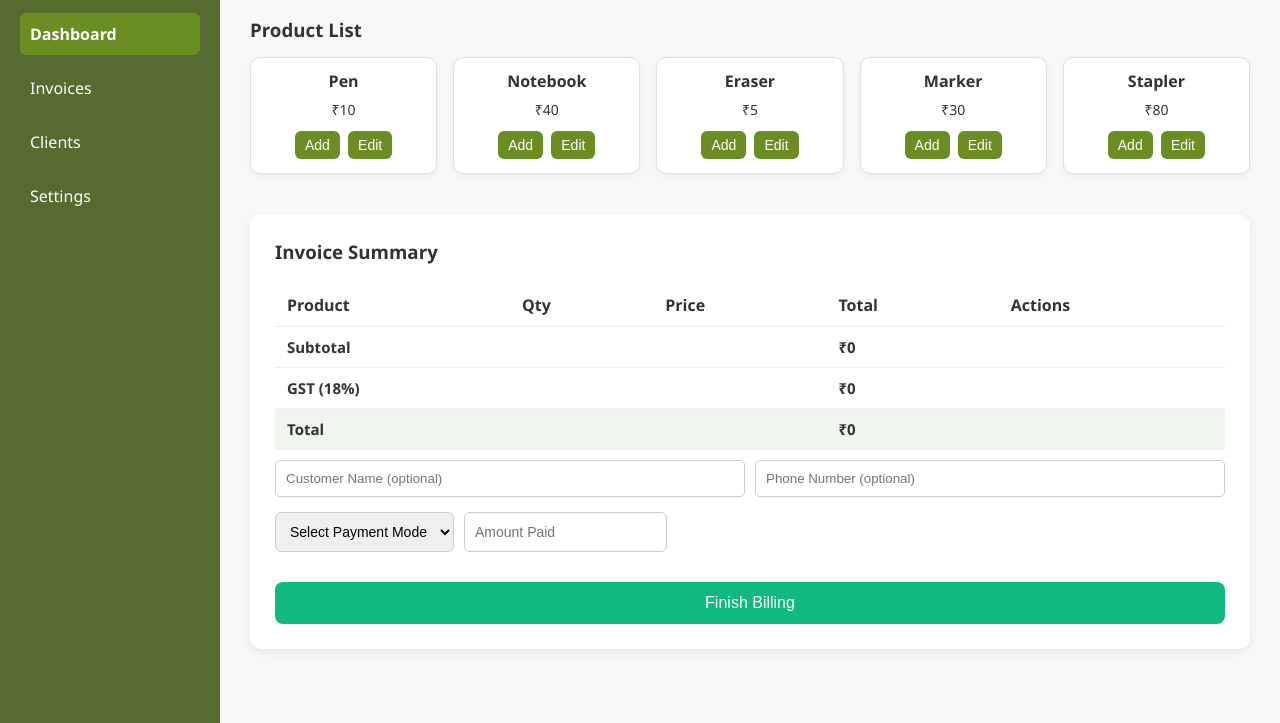
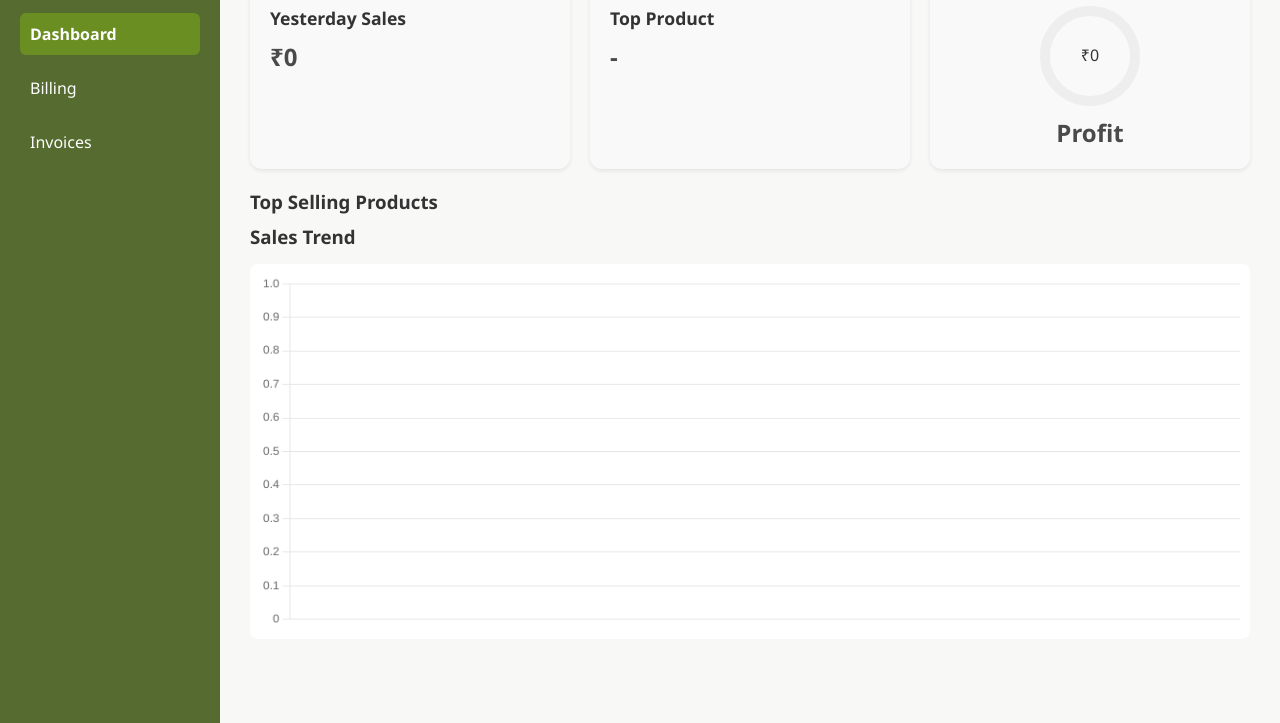
Before and after one commit to sairam-s0/billing-system, a website: page billing-tauri/src/index.html in a window 1280 px wide. Shown: the part 77-800 px from the top of the page. Drawn offline with nearby package versions, Linux system fonts and the light colour scheme.

Commit message:
update on the billing system

```diff
--- a/billing-tauri/src/index.html
+++ b/billing-tauri/src/index.html
@@ -4,6 +4,7 @@
   <meta charset="UTF-8" />
   <title>BillingApp</title>
   <link rel="stylesheet" href="style.css" />
+  <script src="https://cdn.jsdelivr.net/npm/chart.js"></script>
 </head>
 <body>
   <div class="container">
@@ -11,17 +12,51 @@
     <aside class="sidebar">
       <h2>🧾 BillingApp</h2>
       <ul>
-        <li class="active" onclick="showPage('billing')">Dashboard</li>
+        <li class="active" onclick="showPage('dashboard')">Dashboard</li>
+        <li onclick="showPage('billing')">Billing</li>
         <li onclick="showPage('invoices')">Invoices</li>
-        <li>Clients</li>
-        <li>Settings</li>
       </ul>
     </aside>
 
     <!-- Main Content -->
     <main class="main-content">
-      <!-- Billing Page -->
-      <div id="billingPage">
+
+      <!-- 🧠 Dashboard -->
+      <div id="dashboardSection">
+        <h2>Dashboard Analytics</h2>
+        <div class="dashboard-grid">
+          <div class="card">
+            <h3>Yesterday Sales</h3>
+            <p id="yesterdaySales">₹0</p>
+          </div>
+          <div class="card">
+            <h3>Top Product</h3>
+            <p id="topProduct">-</p>
+          </div>
+          <div class="card circle">
+            <svg width="100" height="100">
+              <circle cx="50" cy="50" r="45" stroke="#eee" stroke-width="10" fill="none" />
+              <circle id="profitCircle" cx="50" cy="50" r="45" stroke="#6b8e23" stroke-width="10" fill="none"
+                stroke-dasharray="282.6" stroke-dashoffset="0" stroke-linecap="round" transform="rotate(-90 50 50)" />
+              <text id="profitAmount" x="50%" y="55%" text-anchor="middle" font-size="16" fill="#333">₹0</text>
+            </svg>
+            <p>Profit</p>
+          </div>
+        </div>
+
+        <div>
+          <h3>Top Selling Products</h3>
+          <ul id="topProductsList"></ul>
+        </div>
+
+        <div>
+          <h3>Sales Trend</h3>
+          <canvas id="salesChart" width="400" height="150"></canvas>
+        </div>
+      </div>
+
+      <!-- 💳 Billing Section -->
+      <div id="billingSection" style="display: none;">
         <header class="top-bar">
           <input type="text" id="searchBar" placeholder="Search product..." />
         </header>
@@ -79,15 +114,7 @@
         </section>
       </div>
 
-      <!-- Bill Summary (after billing) -->
-      <div id="billSummaryPage" style="display: none;">
-        <h2>Invoice Summary</h2>
-        <div id="summaryContent"></div>
-        <button onclick="window.print()">🖨️ Print</button>
-        <button onclick="showPage('billing')">🔙 Back to Billing</button>
-      </div>
-
-      <!-- Invoices Page -->
+      <!-- 📃 Invoices -->
       <div id="invoicesPage" style="display: none;">
         <h2>Past Invoices</h2>
         <input type="text" id="invoiceSearch" placeholder="Search Invoice ID..." />
@@ -104,6 +131,15 @@
           <tbody id="pastInvoices"></tbody>
         </table>
       </div>
+
+      <!-- ✅ Summary after Billing -->
+      <div id="billSummaryPage" style="display: none;">
+        <h2>Invoice Summary</h2>
+        <div id="summaryContent"></div>
+        <button onclick="window.print()">🖨️ Print</button>
+        <button onclick="showPage('billing')">🔙 Back to Billing</button>
+      </div>
+
     </main>
   </div>
   <script src="main.js"></script>
--- a/billing-tauri/src/main.js
+++ b/billing-tauri/src/main.js
@@ -1,3 +1,4 @@
+// ======= Products List =======
 const products = [
   { id: 1, name: "Pen", price: 10 },
   { id: 2, name: "Notebook", price: 40 },
@@ -10,6 +11,7 @@ let cart = {};
 let invoiceHistory = [];
 let invoiceCounter = 1001;
 
+// ======= Render Products =======
 function renderProducts(filtered = products) {
   const productList = document.getElementById("productList");
   productList.innerHTML = "";
@@ -46,6 +48,7 @@ function editPrice(id) {
   }
 }
 
+// ======= Invoice Rendering =======
 function renderInvoice() {
   const invoiceBody = document.getElementById("invoiceBody");
   invoiceBody.innerHTML = "";
@@ -90,6 +93,7 @@ function decreaseQty(id) {
   renderInvoice();
 }
 
+// ======= Search & Filters =======
 document.getElementById("searchBar").addEventListener("input", e => {
   const val = e.target.value.toLowerCase();
   const filtered = products.filter(p => p.name.toLowerCase().includes(val));
@@ -101,6 +105,7 @@ document.getElementById("invoiceSearch").addEventListener("input", e => {
   renderInvoiceList(query);
 });
 
+// ======= Finish Billing =======
 document.getElementById("finishBtn").addEventListener("click", () => {
   const subtotal = parseInt(document.getElementById("subtotal").textContent.replace("₹", ""));
   const gst = parseInt(document.getElementById("gst").textContent.replace("₹", ""));
@@ -139,27 +144,29 @@ document.getElementById("finishBtn").addEventListener("click", () => {
     mode: paymentMode,
     customer: name || "N/A",
     phone: phone || "N/A",
-    items: Object.values(cart)
+    items: Object.values(cart),
+    profit: Math.round(subtotal * 0.2) // assume 20% margin
   };
 
   invoiceHistory.push(invoiceData);
   cart = {};
   renderInvoice();
 
-  // Clear form
   document.getElementById("paymentMode").value = "";
   document.getElementById("amountPaid").value = "";
   document.getElementById("customerName").value = "";
   document.getElementById("customerPhone").value = "";
 
-  // Show bill summary
   showBillSummary(invoiceData);
   renderInvoiceList();
+  updateDashboard();
 });
 
+// ======= Bill Summary Viewer =======
 function showBillSummary(invoice) {
-  document.getElementById("billingPage").style.display = "none";
-  document.getElementById("invoicesPage").style.display = "none";
+  showPage(null);
+  document.getElementById("dashboardSection").style.display = "none";
+  document.getElementById("billingSection").style.display = "none";
   document.getElementById("billSummaryPage").style.display = "block";
 
   const summary = document.getElementById("summaryContent");
@@ -188,21 +195,28 @@ function showBillSummary(invoice) {
   `;
 }
 
+// ======= Page Switching =======
 function showPage(page) {
+  const sections = ["dashboardSection", "billingSection", "invoicesPage", "billSummaryPage"];
+  sections.forEach(sec => document.getElementById(sec).style.display = "none");
+
   document.querySelectorAll("aside li").forEach(li => li.classList.remove("active"));
-  if (page === "billing") {
+
+  if (page === "dashboard") {
+    document.getElementById("dashboardSection").style.display = "block";
     document.querySelector("aside li:nth-child(1)").classList.add("active");
+    updateDashboard();
+  } else if (page === "billing") {
+    document.getElementById("billingSection").style.display = "block";
+    document.querySelector("aside li:nth-child(2)").classList.add("active");
   } else if (page === "invoices") {
-    document.querySelector("aside li:nth-child(2)").classList.add("active");
+    document.getElementById("invoicesPage").style.display = "block";
+    document.querySelector("aside li:nth-child(3)").classList.add("active");
+    renderInvoiceList();
   }
-
-  document.getElementById("billingPage").style.display = page === "billing" ? "block" : "none";
-  document.getElementById("billSummaryPage").style.display = "none";
-  document.getElementById("invoicesPage").style.display = page === "invoices" ? "block" : "none";
-
-  if (page === "invoices") renderInvoiceList();
 }
 
+// ======= Invoices List =======
 function renderInvoiceList(filter = "") {
   const tbody = document.getElementById("pastInvoices");
   tbody.innerHTML = "";
@@ -221,6 +235,58 @@ function renderInvoiceList(filter = "") {
     });
 }
 
-// Initialize
+// ======= Dashboard Update =======
+function updateDashboard() {
+  const totalSales = invoiceHistory.reduce((acc, inv) => acc + parseInt(inv.total.replace("₹", "")), 0);
+  const yesterdaySales = invoiceHistory.length > 0 ? invoiceHistory[invoiceHistory.length - 1].total : "₹0";
+  document.getElementById("yesterdaySales").textContent = yesterdaySales;
+
+  // Most sold product
+  const productCount = {};
+  invoiceHistory.forEach(inv => {
+    inv.items.forEach(item => {
+      if (!productCount[item.name]) productCount[item.name] = 0;
+      productCount[item.name] += item.qty;
+    });
+  });
+  const sorted = Object.entries(productCount).sort((a, b) => b[1] - a[1]);
+  document.getElementById("topProduct").textContent = sorted.length > 0 ? sorted[0][0] : "-";
+
+  const topList = document.getElementById("topProductsList");
+  topList.innerHTML = sorted.map(p => `<li>${p[0]} — ${p[1]} sold</li>`).join("");
+
+  const totalProfit = invoiceHistory.reduce((acc, inv) => acc + (inv.profit || 0), 0);
+  document.getElementById("profitAmount").textContent = `₹${totalProfit}`;
+  document.getElementById("profitCircle").style.strokeDashoffset = 282.6 - (282.6 * totalProfit / 1000);
+
+  const ctx = document.getElementById("salesChart").getContext("2d");
+  if (window.salesChartInstance) window.salesChartInstance.destroy();
+  window.salesChartInstance = new Chart(ctx, {
+    type: 'line',
+    data: {
+      labels: invoiceHistory.map(i => i.id),
+      datasets: [{
+        label: 'Sales ₹',
+        data: invoiceHistory.map(i => parseInt(i.total.replace("₹", ""))),
+        borderColor: '#6b8e23',
+        tension: 0.3,
+        fill: false
+      }]
+    },
+    options: {
+      responsive: true,
+      plugins: {
+        legend: { display: false }
+      },
+      scales: {
+        x: { display: false },
+        y: { beginAtZero: true }
+      }
+    }
+  });
+}
+
+// ======= Initialize =======
 renderProducts();
 renderInvoice();
+showPage("dashboard");
--- a/billing-tauri/src/style.css
+++ b/billing-tauri/src/style.css
@@ -238,3 +238,61 @@ body {
   padding: 10px;
   width: 300px;
 }
+/* --- DASHBOARD SECTION STYLES --- */
+
+.dashboard-grid {
+  display: flex;
+  gap: 20px;
+  margin-bottom: 20px;
+  flex-wrap: wrap;
+}
+
+.card {
+  background: #f9f9f9;
+  padding: 20px;
+  border-radius: 12px;
+  flex: 1;
+  min-width: 180px;
+  box-shadow: 0 2px 4px rgba(0,0,0,0.08);
+}
+
+.card h3 {
+  margin-bottom: 10px;
+  font-size: 1.1rem;
+  color: #333;
+}
+
+.card p {
+  font-size: 1.5rem;
+  font-weight: bold;
+  color: #4a4a4a;
+}
+
+.circle {
+  display: flex;
+  flex-direction: column;
+  align-items: center;
+  justify-content: center;
+}
+
+.circle svg {
+  margin-bottom: 10px;
+}
+
+#topProductsList {
+  margin-top: 10px;
+  padding-left: 20px;
+}
+
+#topProductsList li {
+  margin-bottom: 5px;
+  color: #444;
+}
+
+/* Line chart canvas */
+canvas#salesChart {
+  margin-top: 15px;
+  background: #fff;
+  padding: 10px;
+  border-radius: 8px;
+}
```
